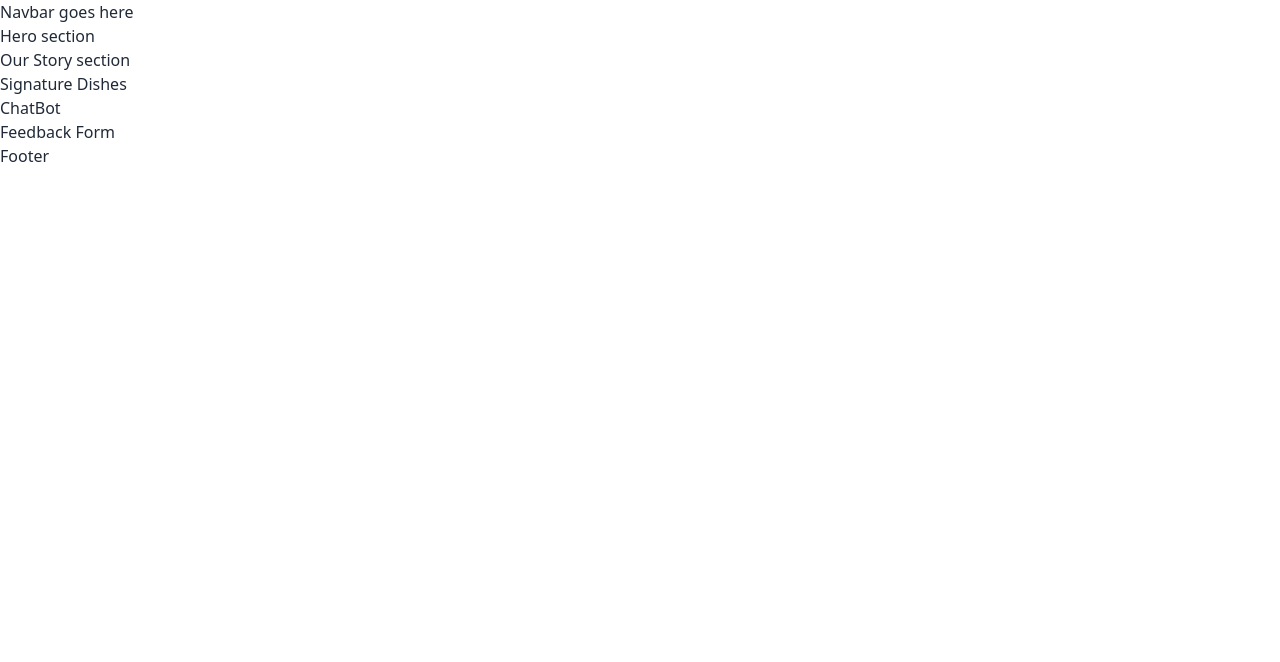
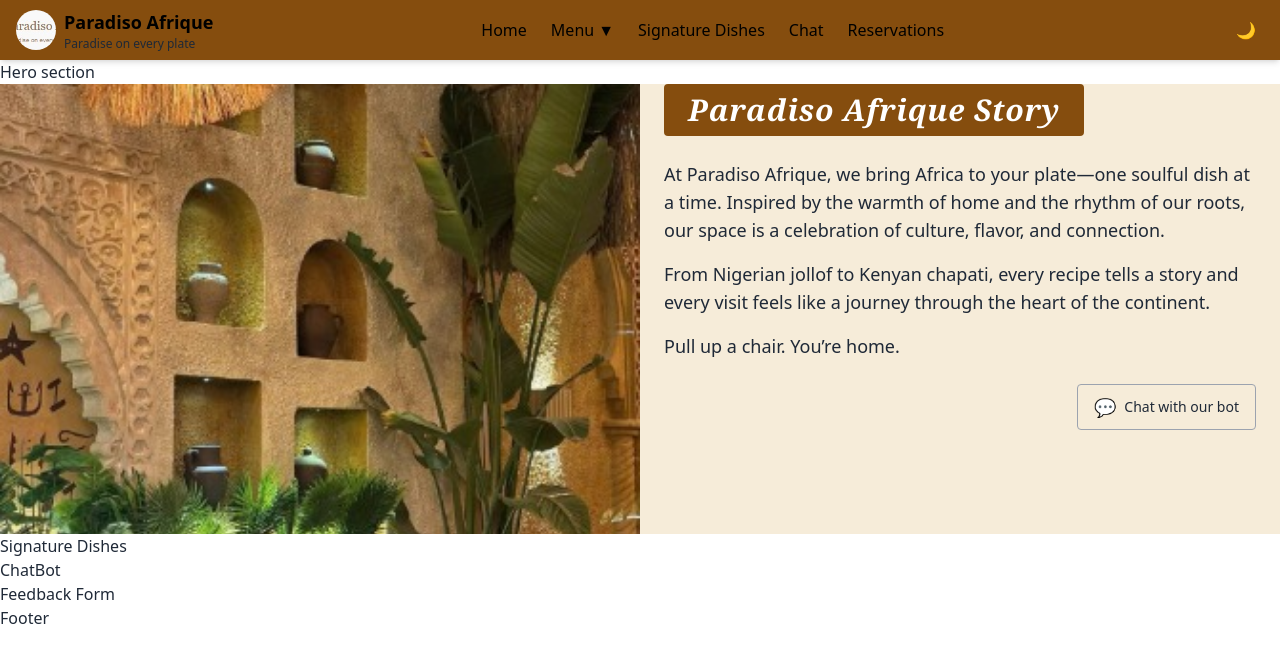
Before and after one commit to ashbel747/module-2-assessment, a React (Vite) app in the folder paradiso-afrique/: page / in a window 1280 px wide. Shown: the top 662 px of the page. Built offline with nearby package versions, Linux system fonts and the light colour scheme; a web font is replaced by a local one.

Commit message:
moving two images to the public

```diff
--- a/paradiso-afrique/src/components/Navbar.jsx
+++ b/paradiso-afrique/src/components/Navbar.jsx
@@ -1,12 +1,80 @@
+import React, { useState } from 'react';
+import { Link } from 'react-router-dom';
+import { useTheme } from '../App';
 
 export default function Navbar() {
+  const [menuOpen, setMenuOpen] = useState(false);
+  const { isDarkMode, toggleTheme } = useTheme();
 
   return (
-    <header>
-      <nav>
-        Navbar goes here
+    <header className="bg-yellow-800 dark:bg-gray-900 text-black dark:text-white shadow-md sticky top-0 z-50 transition-colors duration-300">
+      <nav className="container mx-auto flex items-center justify-between py-2 px-4">
+        {/* Logo */}
+        <div className="flex items-center space-x-2">
+          <img src="/nav-bar-logo.jpeg" alt="Paradiso Afrique Logo" className="h-10 w-10 rounded-full object-cover" />
+          <div>
+            <span className="font-bold text-lg dark:text-white">Paradiso Afrique</span>
+            <div className="text-xs text-gray-800 dark:text-gray-300">Paradise on every plate</div>
+          </div>
+        </div>
+
+        {/* Nav Links */}
+        <ul className="flex items-center space-x-6 font-medium">
+          <li>
+            <Link to="/" className="hover:text-white dark:hover:text-yellow-400 transition">Home</Link>
+          </li>
+          <li className="relative">
+            <button
+              className="hover:text-white dark:hover:text-yellow-400 transition flex items-center"
+              onClick={() => setMenuOpen((open) => !open)}
+              onBlur={() => setTimeout(() => setMenuOpen(false), 150)}
+            >
+              Menu <span className="ml-1">▼</span>
+            </button>
+            {menuOpen && (
+              <ul className="absolute left-0 mt-2 w-40 bg-white dark:bg-gray-800 text-black dark:text-white rounded shadow-lg py-2 z-50">
+                <li>
+                  <Link to="/menu/main" className="block px-4 py-2 hover:bg-yellow-100 dark:hover:bg-gray-700" onClick={() => setMenuOpen(false)}>
+                    Menu Page
+                  </Link>
+                </li>
+                <li>
+                  <a href="#our-story" className="block px-4 py-2 hover:bg-yellow-100 dark:hover:bg-gray-700" onClick={() => setMenuOpen(false)}>
+                    Our Story
+                  </a>
+                </li>
+                <li>
+                  <a href="#feedback" className="block px-4 py-2 hover:bg-yellow-100 dark:hover:bg-gray-700" onClick={() => setMenuOpen(false)}>
+                    Feedback Form
+                  </a>
+                </li>
+              </ul>
+            )}
+          </li>
+          <li>
+            <a href="#signature-dishes" className="hover:text-white dark:hover:text-yellow-400 transition">Signature Dishes</a>
+          </li>
+          <li>
+            <a href="#chat" className="hover:text-white dark:hover:text-yellow-400 transition">Chat</a>
+          </li>
+          <li>
+            <Link to="/reservation" className="hover:text-white dark:hover:text-yellow-400 transition">Reservations</Link>
+          </li>
+        </ul>
+
+        {/* Theme Toggle */}
+        <button
+          onClick={toggleTheme}
+          className="ml-4 p-2 rounded-full hover:bg-yellow-700 dark:hover:bg-gray-700 transition"
+          title="Toggle theme"
+        >
+          {isDarkMode ? (
+            <span role="img" aria-label="light mode">🌞</span>
+          ) : (
+            <span role="img" aria-label="dark mode">🌙</span>
+          )}
+        </button>
       </nav>
     </header>
-
   );
 }
--- a/paradiso-afrique/src/components/OurStory.jsx
+++ b/paradiso-afrique/src/components/OurStory.jsx
@@ -1,5 +1,51 @@
+import React from 'react';
+
 export default function OurStory() {
   return (
-        <h1>Our Story section</h1>
+    <section
+      className="bg-[#f6ecd9] dark:bg-gray-900 py-0 w-screen relative left-1/2 right-1/2 -ml-[50vw] -mr-[50vw] transition-colors duration-300"
+      id="our-story"
+    >
+      <div className="flex flex-col md:flex-row w-full h-full min-h-[350px]">
+        {/* Image */}
+        <div className="w-full md:w-1/2">
+          <img
+            src="/about-us-image.jpeg"
+            alt="Paradiso Afrique Interior"
+            className="w-full h-full object-cover object-center rounded-none"
+            style={{ minHeight: 250, maxHeight: 450 }}
+          />
+        </div>
+        {/* Text */}
+        <div className="w-full md:w-1/2 flex flex-col justify-start px-6 py-8 md:py-0">
+          <div className="bg-yellow-800 dark:bg-yellow-900 px-6 py-2 rounded w-max mb-6 mx-auto md:mx-0">
+            <h2 className="text-2xl md:text-3xl font-semibold italic text-white font-serif tracking-wide text-center md:text-left">
+              Paradiso Afrique Story
+            </h2>
+          </div>
+          <div className="text-gray-800 dark:text-gray-200 text-base md:text-lg">
+            <p className="mb-4">
+              At Paradiso Afrique, we bring Africa to your plate—one soulful dish at a time. Inspired by the warmth of home and the rhythm of our roots, our space is a celebration of culture, flavor, and connection.
+            </p>
+            <p className="mb-4">
+              From Nigerian jollof to Kenyan chapati, every recipe tells a story and every visit feels like a journey through the heart of the continent.
+            </p>
+            <p>
+              Pull up a chair. You’re home.
+            </p>
+            {/* Chat Button */}
+            <div className="mt-6 flex justify-end">
+              <a
+                href="#chat"
+                className="flex items-center gap-2 px-4 py-2 border border-gray-400 dark:border-gray-600 rounded hover:bg-yellow-100 dark:hover:bg-gray-800 transition"
+              >
+                <span>💬</span>
+                <span className="text-sm">Chat with our bot</span>
+              </a>
+            </div>
+          </div>
+        </div>
+      </div>
+    </section>
   );
 }
```
Also changed, not shown: paradiso-afrique/public/about-us-image.jpeg (renamed from paradiso-afrique/src/assets/about-us-image.jpeg), paradiso-afrique/public/nav-bar-logo.jpeg (renamed from paradiso-afrique/src/assets/nav-bar-logo.jpeg), 10 other files (tests, documents, lock files or other folders).
